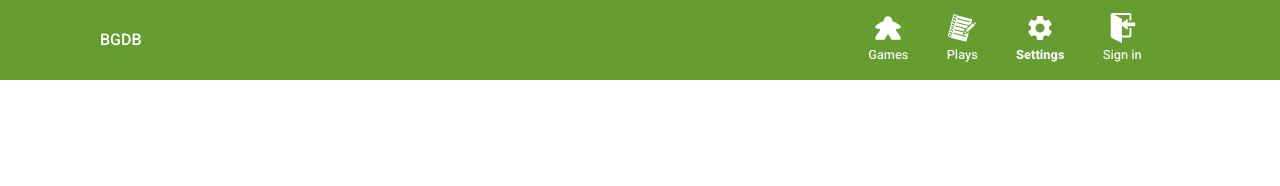
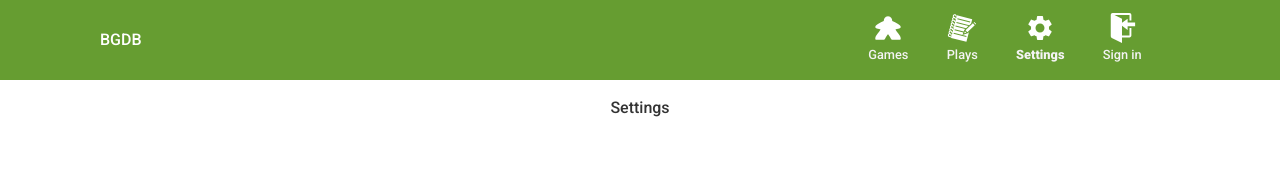
Before and after one commit to LaithAlwani/boardgame-db, a React (Vite) app: page /settings in a window 1280 px wide. Shown: the top 186 px of the page. Built offline with nearby package versions, Linux system fonts and the light colour scheme; no server answers.

Commit message:
adds settings page

```diff
--- a/src/App.jsx
+++ b/src/App.jsx
@@ -6,6 +6,7 @@
 import Home from "./pages/Home";
 import Plays from "./pages/Plays";
 import Boardgames from "./pages/Boardgames";
+import Settings from "./pages/Settings";
 
 function App() {
   return (
@@ -17,6 +18,7 @@
           <Route path="games" element={<Boardgames />} />
           <Route path="/plays" element={<Plays />} />
           <Route path="/profile" element={<UserProfile />} />
+          <Route path="/settings" element={<Settings />} />
         </Routes>
       </Layout>
     </Router>
--- /dev/null
+++ b/src/pages/Settings.jsx
@@ -0,0 +1,7 @@
+import React from 'react'
+
+export default function Settings() {
+  return (
+    <div>Settings</div>
+  )
+}
```
